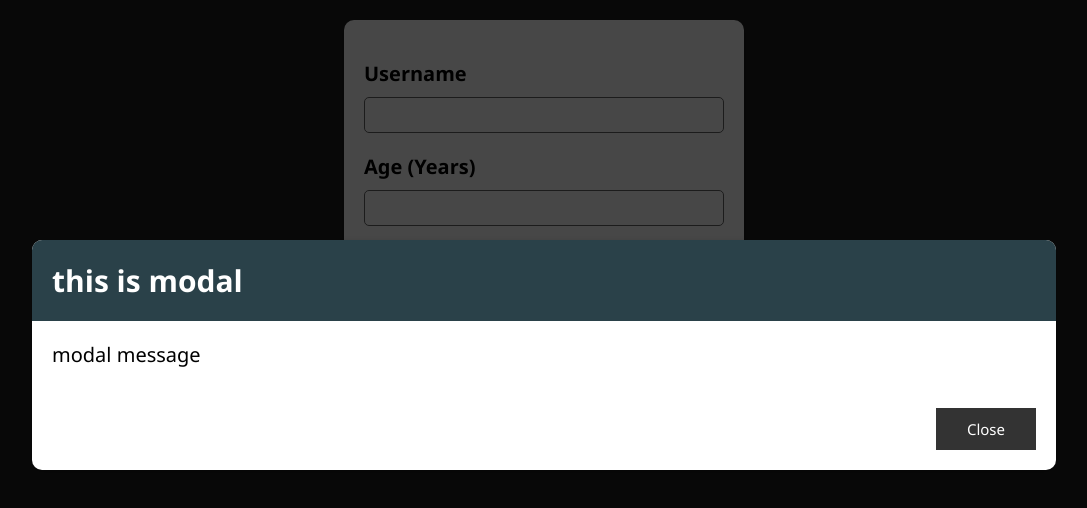
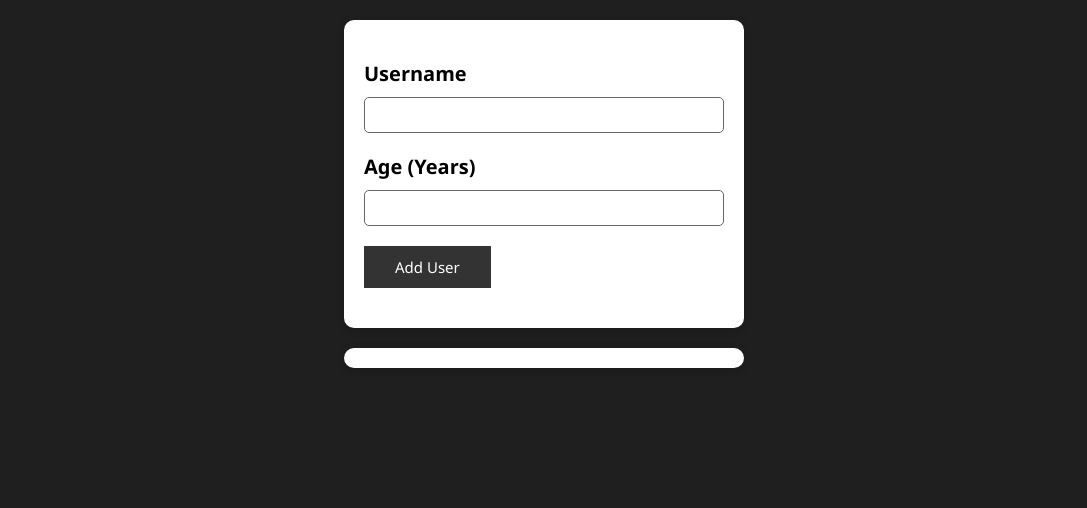
Before and after one commit to 1005hoon/react-practice-projects, a React (Create React App) app in the folder user-list-app/: page / in a window 1280 px wide. Shown: the top 508 px of the page, without its empty margins (96-1183 px from the left). Built offline with nearby package versions, Linux system fonts and the light colour scheme.

Commit message:
add modal close logic

```diff
--- a/user-list-app/src/components/UI/Modal.js
+++ b/user-list-app/src/components/UI/Modal.js
@@ -3,9 +3,10 @@ import Button from "./Button";
 import Card from "./Card";
 import style from "./Modal.module.css";
 
-const Modal = ({ title, message }) => {
+const Modal = ({ title, message, onCloseModal }) => {
   return (
-    <div className={style.background}>
+    <>
+      <div className={style.background} onClick={onCloseModal} />
       <Card className={style.modal}>
         <header className={style.header}>
           <h2>{title}</h2>
@@ -14,10 +15,10 @@ const Modal = ({ title, message }) => {
           <p>{message}</p>
         </div>
         <footer className={style.actions}>
-          <Button>Close</Button>
+          <Button onClick={onCloseModal}>Close</Button>
         </footer>
       </Card>
-    </div>
+    </>
   );
 };
 
--- a/user-list-app/src/components/Users/AddUser.js
+++ b/user-list-app/src/components/Users/AddUser.js
@@ -8,14 +8,23 @@ import style from "./AddUser.module.css";
 const AddUser = ({ onAddUser }) => {
   const [enteredUsername, setEnteredUsername] = useState("");
   const [enteredAge, setEnteredAge] = useState("");
+  const [error, setError] = useState(null);
 
   const addUserHandler = (e) => {
     e.preventDefault();
     if (enteredUsername.trim().length === 0 || enteredAge.trim().length === 0) {
+      setError({
+        title: "Invalid Input",
+        message: "Please enter a valid name and age",
+      });
       return;
     }
 
     if (+enteredAge < 1) {
+      setError({
+        title: "Invalid Age",
+        message: "Please enter a valid age",
+      });
       return;
     }
     onAddUser(enteredUsername, enteredAge);
@@ -23,6 +32,9 @@ const AddUser = ({ onAddUser }) => {
     setEnteredUsername("");
   };
 
+  const errorHandler = (e) => {
+    setError(null);
+  };
   const usernameChangeHandler = (e) => {
     setEnteredUsername(e.target.value);
   };
@@ -32,7 +44,13 @@ const AddUser = ({ onAddUser }) => {
 
   return (
     <>
-      <Modal title="this is modal" message="modal message" />
+      {error && (
+        <Modal
+          title={error.title}
+          message={error.message}
+          onCloseModal={errorHandler}
+        />
+      )}
       <Card className={style.input}>
         <form onSubmit={addUserHandler}>
           <label htmlFor="username">Username</label>
```
